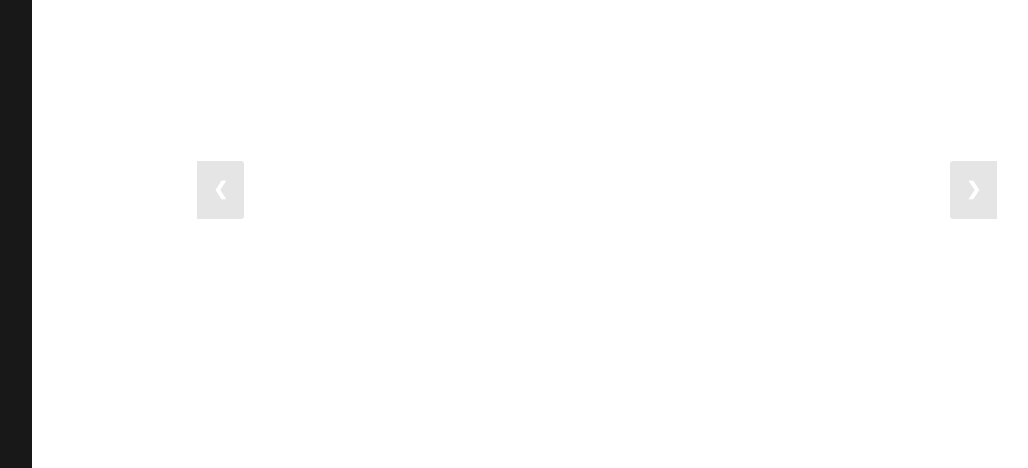
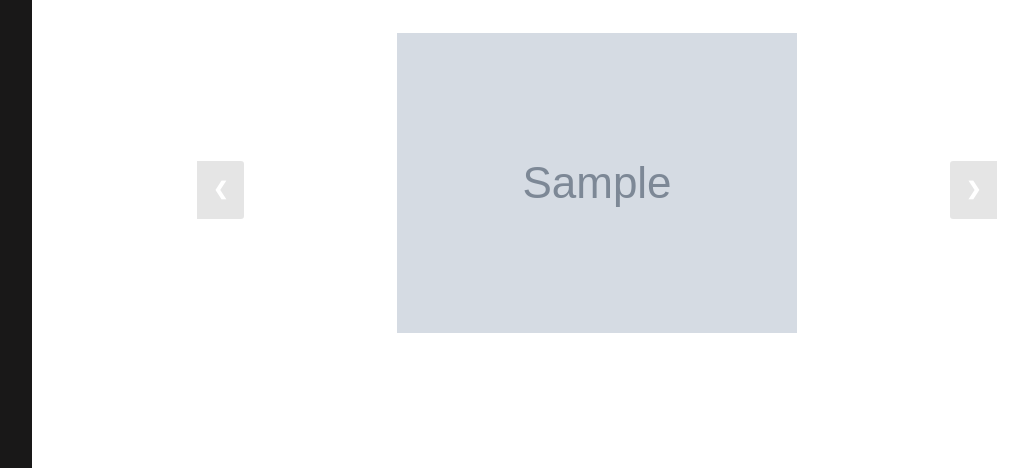
Before and after one commit to mouhtasi/bikeshare_tools, a Django app: template bikesharestationcatalog/templates/bikesharestationcatalog/station_details.html in a window 1280 px wide. Shown: the part 301-769 px from the top of the page, without its empty margins (118-1146 px from the left). Run offline with Django 3.2, Linux system fonts and the light colour scheme; tables that the repository leaves empty hold one stand-in row (values such as "Sample post"); the template is opened without the code that fills it: values that come from a table or form of the project are taken from there, most other values are stand-ins (such as "Sample title", 1, 10 or a date in 2020); grey boxes marked "Sample" are stand-in pictures.

Commit message:
Show the first image available on the station details page if JS isn't enabled

```diff
--- a/bikesharestationcatalog/static/js/station_details.js
+++ b/bikesharestationcatalog/static/js/station_details.js
@@ -28,6 +28,10 @@ window.onload = function () {
             }
         );
     });
+
+    // By default the page will show the first image in case JS isn't enabled
+    // We'll just hide that image when JS is enabled so the slideshow can work as expected
+    document.getElementById('non-js-image').style.display = 'none';
 
     if (document.querySelector('.slideshow-container') !== null) {
         var slideIndex = 1;
--- a/bikesharestationcatalog/templates/bikesharestationcatalog/station_details.html
+++ b/bikesharestationcatalog/templates/bikesharestationcatalog/station_details.html
@@ -28,6 +28,7 @@
 <div class="pure-g row">
     {% if images %}
         <div class="pure-u-1 slideshow-container">
+        <div id="non-js-image"><img class="station_img" src="{{ images.0.image.url }}"></div>
         {% for image in images %}
             <div class="mySlides fade">
                 <img class="station_img" src="{{ image.image.url }}">
```
